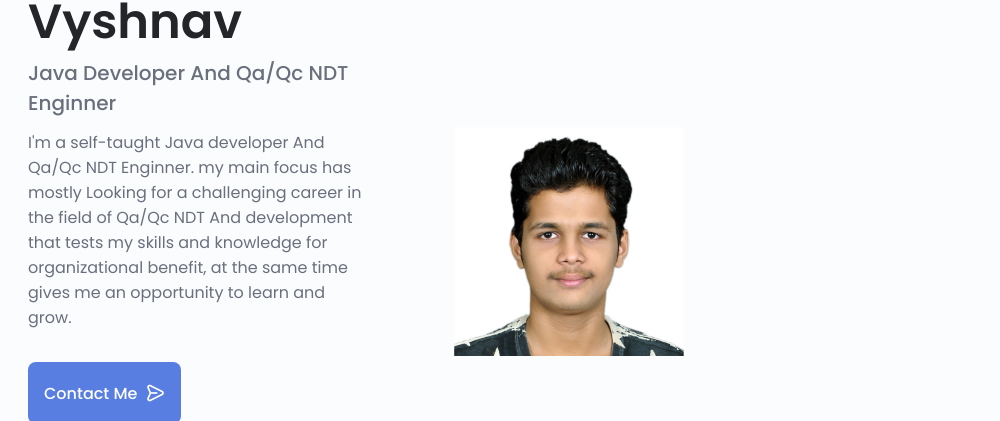
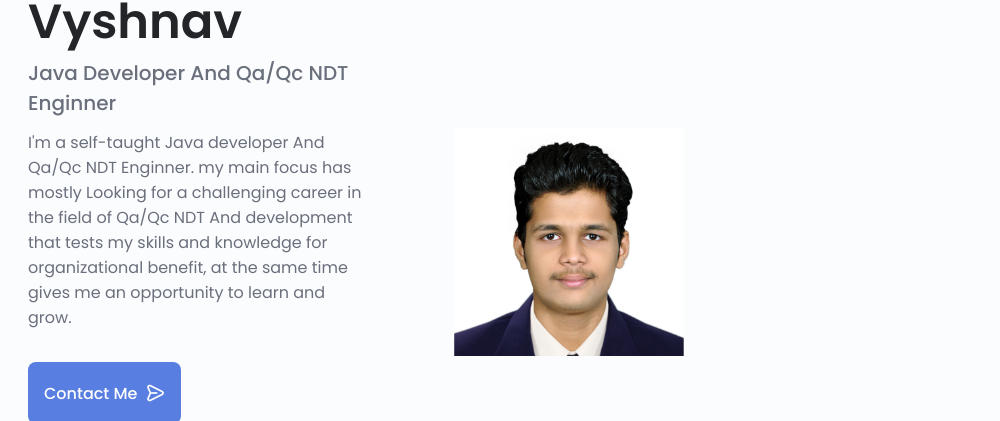
Before and after one commit to Vyshnav1600/vyshnavportfolio, a plain HTML site: page index.html in a window 1280 px wide. Shown: the part 222-643 px from the top of the page, 280-1280 px from the left. Drawn offline with nearby package versions, Linux system fonts and the light colour scheme.

Commit message:
cv  updated
cv  updated

```diff
--- a/index.html
+++ b/index.html
@@ -82,7 +82,7 @@
                     </div>
                     <div class="home__img">
                         <svg class="home__blob" viewBox="0 0 200 187" xmlns="http://www.w3.org/2000/svg" xmlns:xlink="http://www.w3.org/1999/xlink">
-                             <image class="home__blob-img" x='12' y='18' xlink:href="images/profile1.png" />
+                             <image class="home__blob-img" x='12' y='18' xlink:href="images/profile.jpg" />
 
                         </svg>
 
```
Also changed, not shown: images/profile.jpg (added), 3 other files.
